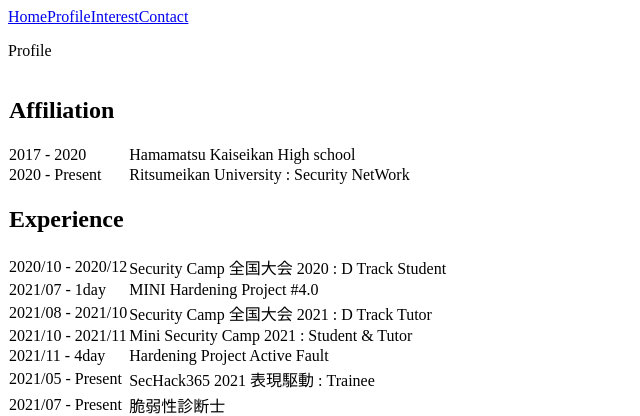
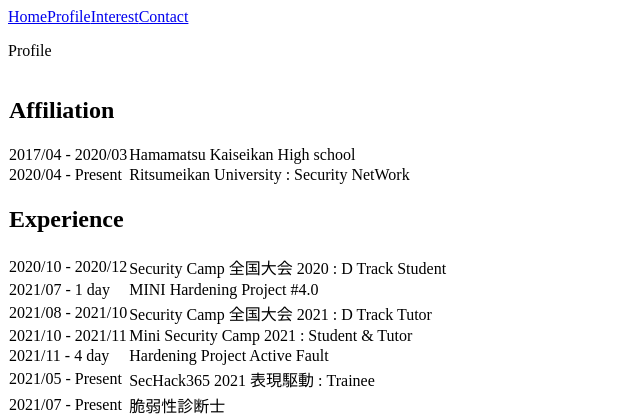
Before and after one commit to 1uf3/lufe.jp, a Next.js app: page /profile in a window 1280 px wide. Shown: the top 416 px of the page, without its empty margins (0-640 px from the left). Built offline with nearby package versions, Linux system fonts and the light colour scheme.

Commit message:
Update profile.js

```diff
--- a/pages/profile.js
+++ b/pages/profile.js
@@ -12,11 +12,11 @@
               </td>
             </tr>
             <tr className="border-b text-lg">
-              <td className="px-2 py-2">2017 - 2020</td>
+              <td className="px-2 py-2">2017/04 - 2020/03</td>
               <td className="px-2 py-2">Hamamatsu Kaiseikan High school</td>
             </tr>
             <tr className="border-b text-lg">
-              <td className="px-2 py-2">2020 - Present</td>
+              <td className="px-2 py-2">2020/04 - Present</td>
               <td className="px-2 py-2">Ritsumeikan University : Security NetWork</td>
             </tr>
 
@@ -30,7 +30,7 @@
               <td className="px-2 py-2">Security Camp 全国大会 2020 : D Track Student</td>
             </tr>
             <tr className="border-b text-lg">
-              <td className="px-2 py-2">2021/07 - 1day</td>
+              <td className="px-2 py-2">2021/07 - 1 day</td>
               <td className="px-2 py-2">MINI Hardening Project #4.0</td>
             </tr>
             <tr className="border-b text-lg">
@@ -42,7 +42,7 @@
               <td className="px-2 py-2">Mini Security Camp 2021 : Student & Tutor</td>
             </tr>
             <tr className="border-b text-lg">
-              <td className="px-2 py-2">2021/11 - 4day</td>
+              <td className="px-2 py-2">2021/11 - 4 day</td>
               <td className="px-2 py-2">Hardening Project Active Fault</td>
             </tr>
             <tr className="border-b text-lg">
```
